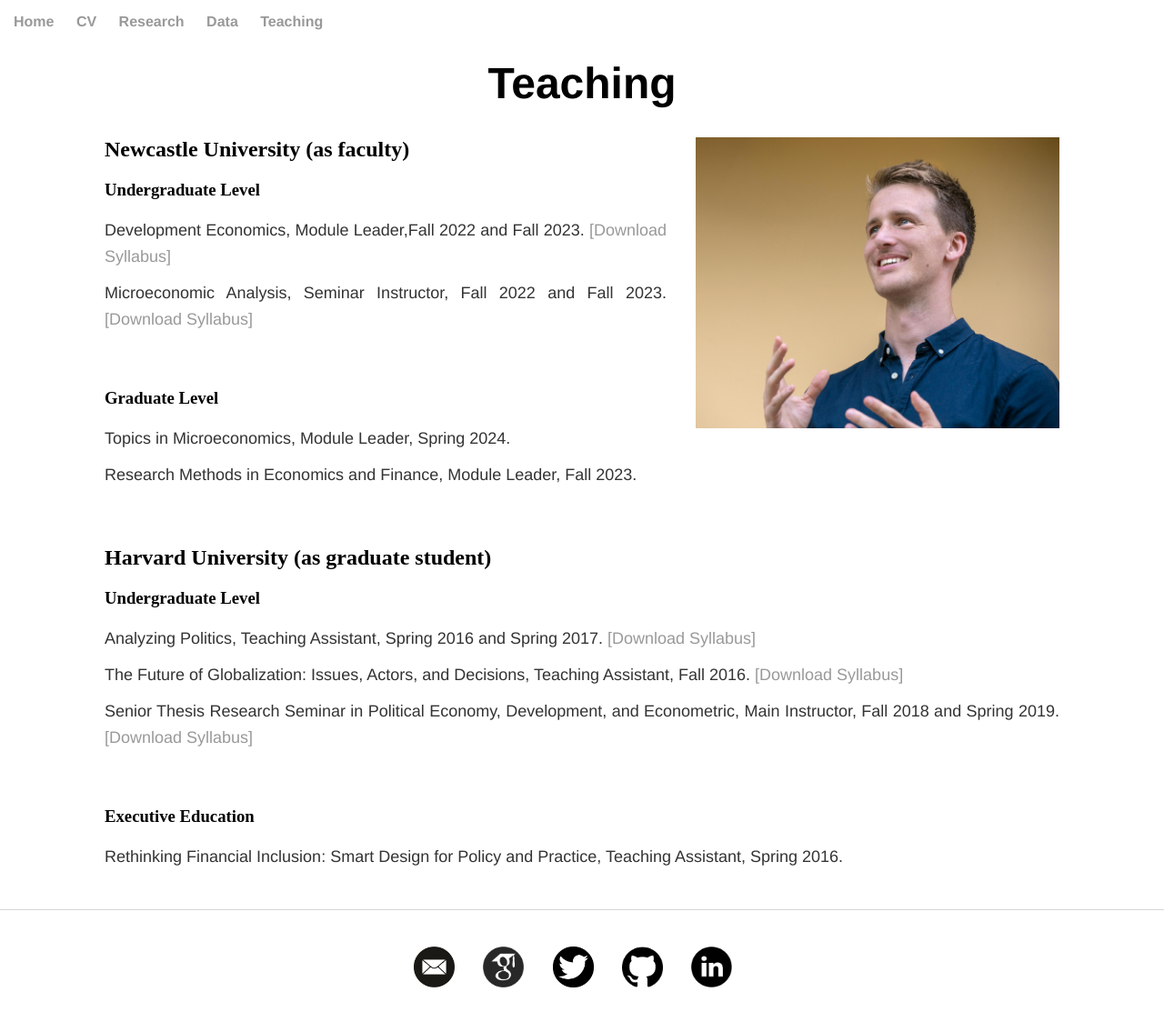
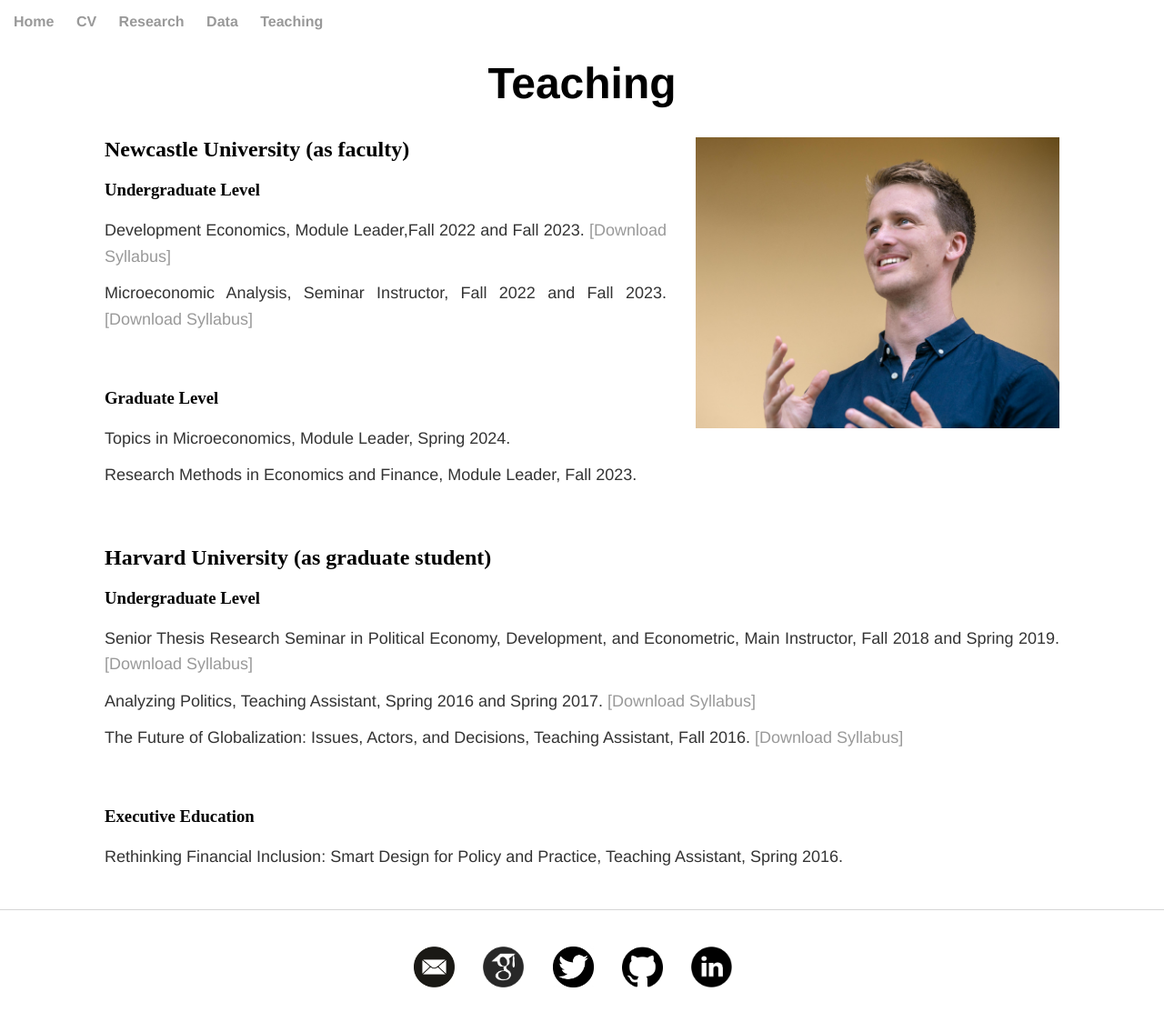
Before and after one commit to soeren-henn/soeren-henn.github.io, a Jekyll site: the page built from teaching/index.html, in a window 1280 px wide. Shown: the whole page at 91% size. Built offline with Jekyll 4.4.1, drawn with Linux system fonts in a browser that asks for light colours.

Commit message:
Update index.html
order of courses

```diff
--- a/teaching/index.html
+++ b/teaching/index.html
@@ -30,11 +30,11 @@ title: Teaching
 	<h2>Harvard University (as graduate student)</h2>
 	<h3>Undergraduate Level</h3>
 	<div class="paper">
+		<p> Senior Thesis Research Seminar in Political Economy, Development, and Econometric, Main Instructor, Fall 2018 and Spring 2019. <a href="/files/ec985b.pdf" class="btn btn-default pull-right" title="PDF">[Download Syllabus]</a> </p>
+
 		<p> Analyzing Politics, Teaching Assistant, Spring 2016 and Spring 2017. <a href="/files/EMR13.pdf" class="btn btn-default pull-right" title="PDF">[Download Syllabus]</a> </p>
 
 		<p> The Future of Globalization: Issues, Actors, and Decisions, Teaching Assistant, Fall 2016. <a href="/files/Globalization.pdf" class="btn btn-default pull-right" title="PDF">[Download Syllabus]</a> </p>
-
-		<p> Senior Thesis Research Seminar in Political Economy, Development, and Econometric, Main Instructor, Fall 2018 and Spring 2019. <a href="/files/ec985b.pdf" class="btn btn-default pull-right" title="PDF">[Download Syllabus]</a> </p>
 	</div>
 	<h3>Executive Education</h3>
 	<div class="paper">
```
